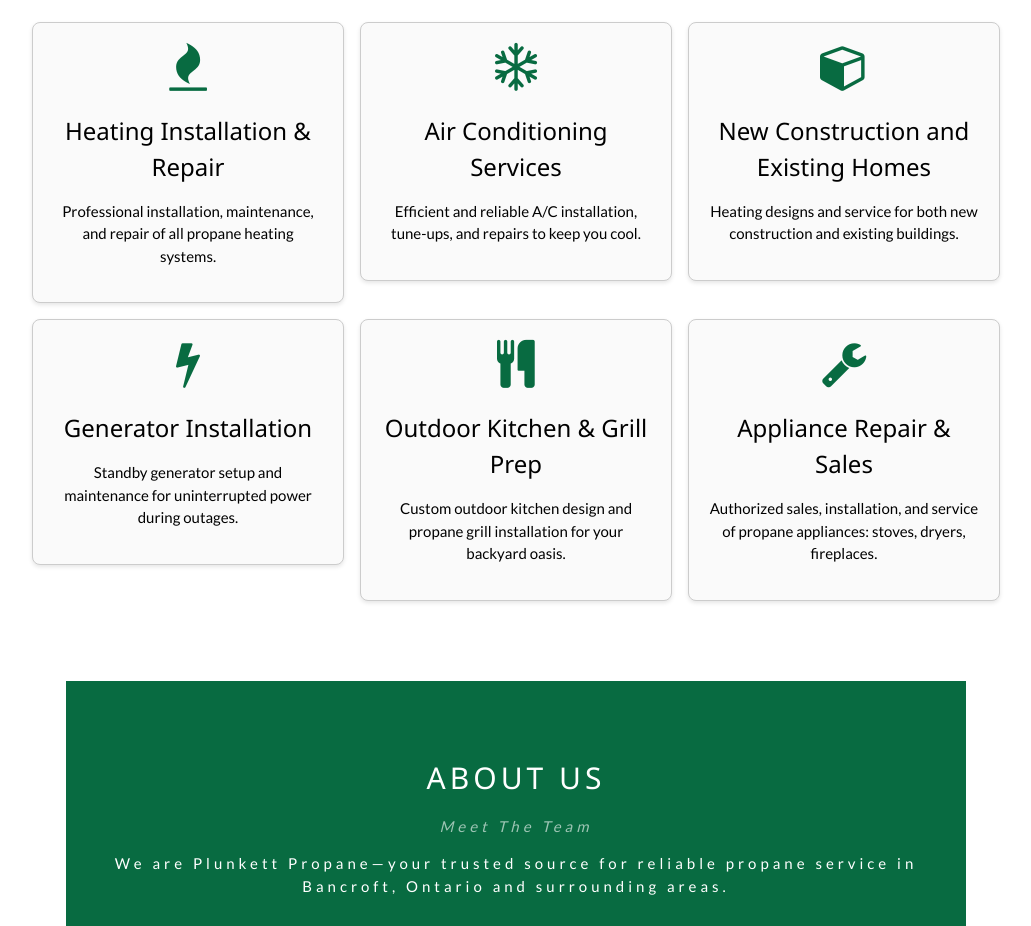
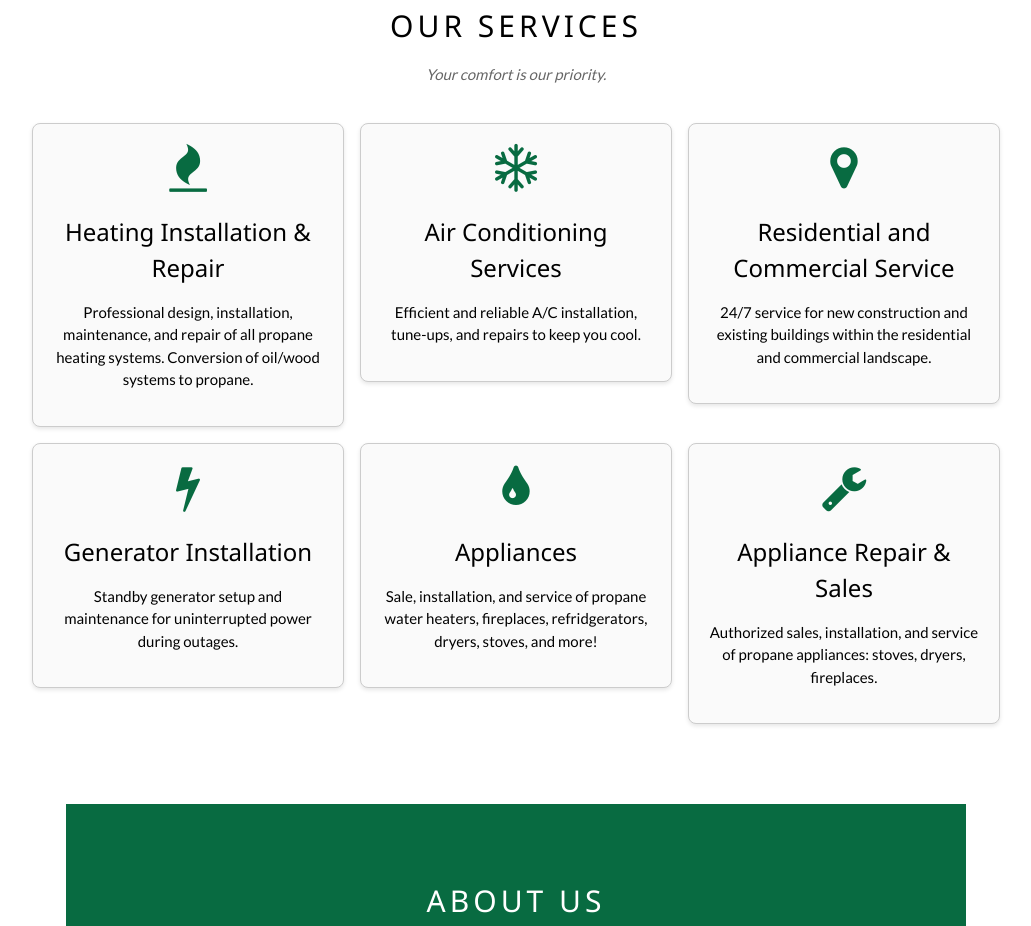
Before and after one commit to Plunkett-Propane-Services-Ltd/gplunkett55.github.io, a plain HTML site: page index.html in a window 1280 px wide. Shown: the part 1018-1944 px from the top of the page, without its empty margins (124-1155 px from the left). Drawn offline with nearby package versions, Linux system fonts and the light colour scheme.

Commit message:
updated our services section, added banner under logo

```diff
--- a/index.html
+++ b/index.html
@@ -157,7 +157,7 @@
       <a href="#contact-info" class="w3-bar-item w3-button w3-padding-large w3-hide-small">CONTACT</a>
       <div class="w3-dropdown-hover w3-hide-small">
         <button class="w3-padding-large w3-button" title="More">
-          MORE <i class="fa fa-caret-down"></i>
+          OUR VENDORS <i class="fa fa-caret-down"></i>
         </button>
         <div class="w3-dropdown-content w3-bar-block w3-card-4">
           <a href="grills.html" class="w3-bar-item w3-button">Grills</a>
@@ -192,6 +192,7 @@
         alt="Plunkett Propane Logo"
         style="width:100%; height:auto;"
       />
+      <h2 class="w3-wide w3-center" style="margin-top:46px">CELEBRATING 20 YEARS!</h2>
     </div>
 
     <!-- Contact Section -->
@@ -215,7 +216,7 @@
           <div class="service-card">
             <i class="fa fa-fire service-icon"></i>
             <h3>Heating Installation & Repair</h3>
-            <p>Professional installation, maintenance, and repair of all propane heating systems.</p>
+            <p>Professional design, installation, maintenance, and repair of all propane heating systems. Conversion of oil/wood systems to propane.</p>
           </div>
         </div>
         <div class="w3-third w3-margin-bottom">
@@ -227,9 +228,9 @@
         </div>
         <div class="w3-third w3-margin-bottom">
           <div class="service-card">
-            <i class="fa fa-cube service-icon"></i>
-            <h3>New Construction and Existing Homes</h3>
-            <p>Heating designs and service for both new construction and existing buildings.</p>
+            <i class="fa fa-map-marker service-icon"></i>
+            <h3>Residential and Commercial Service</h3>
+            <p>24/7 service for new construction and existing buildings within the residential and commercial landscape.</p>
           </div>
         </div>
       </div>
@@ -244,9 +245,9 @@
         </div>
         <div class="w3-third w3-margin-bottom">
           <div class="service-card">
-            <i class="fa fa-cutlery service-icon"></i>
-            <h3>Outdoor Kitchen & Grill Prep</h3>
-            <p>Custom outdoor kitchen design and propane grill installation for your backyard oasis.</p>
+            <i class="fa fa-tint service-icon"></i>
+            <h3>Appliances</h3>
+            <p>Sale, installation, and service of propane water heaters, fireplaces, refridgerators, dryers, stoves, and more!</p>
           </div>
         </div>
         <div class="w3-third w3-margin-bottom">
@@ -264,7 +265,7 @@
       <h2 class="w3-wide">ABOUT US</h2>
       <p class="w3-opacity"><i>Meet The Team</i></p>
       <p class="w3-justify w3-center">
-        We are Plunkett Propane—your trusted source for reliable propane service in Bancroft, Ontario and surrounding areas.
+        Founded in 2005, Plunkett Propane Services Ltd has been a trusted name in heating and propane appliance solutions throughout Bancroft and the surrounding area. We specialize in furnaces, fireplaces, ductwork, propane water heaters, air conditioners, standby generators, and everything in between with a strong focus on new construction homes and cottages. Additionally, we specialize in converting wood and oil heating systems to propane, guiding you through the process from start to finish for a seamless transition. Our experienced team is dedicated to delivering top-quality installations and customized solutions to ensure your comfort year-round. With three generations of experience, you can trust Plunkett Propane Services Ltd for reliable service, expert advice, and exceptional craftsmanship.
       </p>
       <div class="w3-row w3-padding-32">
         <div class="w3-third">
```
